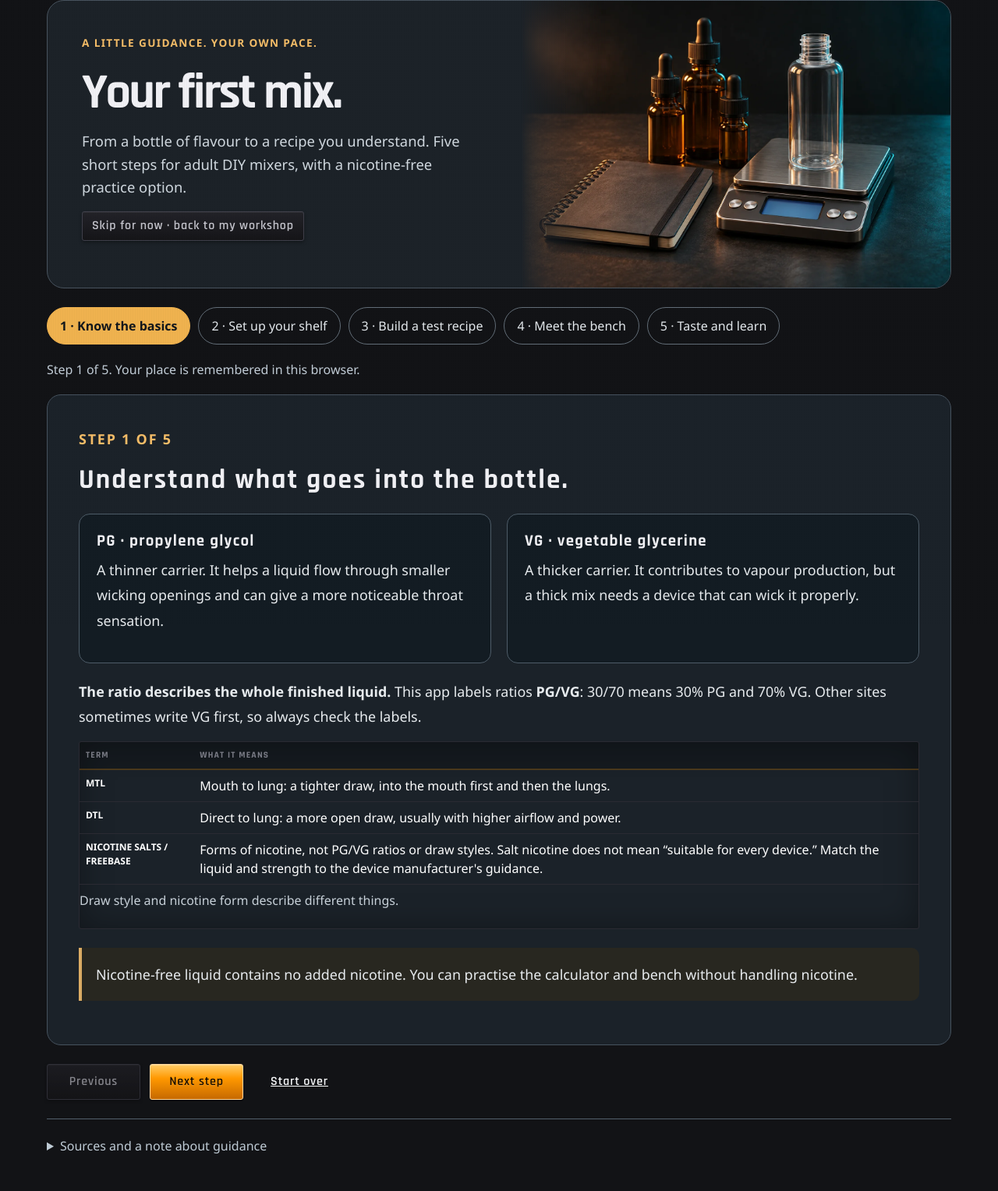
After one commit to Old-Goat-Vape/Vape-Workshop-Lab, a Flask app: template app/templates/tvw_first_mix.html in a window 1280 px wide. The commit adds this page. Shown: the whole page at 78% size. Run offline with Flask 3, Linux system fonts and the light colour scheme; the template is opened without the code that fills it, so the values that code supplies are empty; some libraries are stand-ins or nearby versions.

Commit message:
Add optional first-mix walkthrough and isolated zero-nicotine practice draft

```diff
--- a/app/routes/tvw_community.py
+++ b/app/routes/tvw_community.py
@@ -78,3 +78,9 @@ def bridge_to_lab():
         flash("Lab access is restricted to admin-level users.", "warning")
         return redirect(url_for("tvw_community.community_feed"))
     return redirect(url_for("dashboard_index"))
+
+
+@tvw_community_bp.route('/first-mix')
+@login_required
+def first_mix():
+    return render_template('tvw_first_mix.html')
--- a/app/routes/tvw_recipes.py
+++ b/app/routes/tvw_recipes.py
@@ -82,6 +82,8 @@ def _render_recipe_builder(
 @tvw_recipes_bp.route("/recipes/new")
 @login_required
 def tvw_recipe_new():
+    if request.args.get('practice') == '1':
+        return _render_recipe_builder(mode='create',form_values=dict(name='My first practice mix',visibility='private',status='wip',calc_target_ml='10',calc_target_nic='0',calc_pg_ratio='30',calc_vg_ratio='70'))
     return _render_recipe_builder(mode="create")
 
 
@@ -845,7 +847,8 @@ def tvw_recipe_save():
             flash("Recipe created successfully.", "success")
         else:
             flash(f"Saved as version {saved['version']}.", "success")
-        session['recipe_builder_saved'] = {'recipe_id': saved['recipe_id'], 'draft_key': f'tvw-recipe-draft:{user_id}:{recipe_id or "new"}'}
+        draft_slot = recipe_id or ('new-practice' if request.form.get('practice_mode') == '1' else 'new')
+        session['recipe_builder_saved'] = {'recipe_id': saved['recipe_id'], 'draft_key': f'tvw-recipe-draft:{user_id}:{draft_slot}'}
         return redirect(url_for("tvw_recipes.tvw_recipe_detail", slug=saved["slug"]))
     except sqlite3.OperationalError as exc:
         logger.exception(
--- /dev/null
+++ b/app/static/tvw-first-mix.css
@@ -0,0 +1,43 @@
+.first-mix{max-width:1160px;margin:auto;color:#e7ebee}
+.first-mix-hero{display:grid;grid-template-columns:1.1fr 1fr;background:#1c2228;border:1px solid #48535e;border-radius:22px;overflow:hidden;margin-bottom:24px}
+.first-mix-hero>div{padding:clamp(22px,4vw,44px)}
+.first-mix-hero h1{font-size:clamp(2.2rem,5vw,4rem);font-weight:750;letter-spacing:-.04em}
+.first-mix-hero p:not(.first-mix-kicker){font-size:1.15rem;line-height:1.6;color:#d0d8df}
+.first-mix-hero img{width:100%;height:100%;object-fit:cover;mask-image:linear-gradient(to right,transparent,#000 20%)}
+.first-mix-kicker{font-size:.85rem;text-transform:uppercase;letter-spacing:.1em;color:#f5bd68;font-weight:700}
+.guide-steps{display:flex;flex-wrap:wrap;gap:10px}
+.guide-steps a{color:#e4e9ed;text-decoration:none;border:1px solid #626d77;border-radius:999px;padding:11px 16px;min-height:44px}
+.guide-steps a[aria-current]{background:#efb24f;color:#11161b;border-color:#efb24f;font-weight:700}
+.guide-progress{color:#c2cdd7;margin:20px 0}
+.guide-panel{padding:clamp(22px,4vw,40px);background:#1b2229;border:1px solid #46525e;border-radius:18px;margin:20px 0;scroll-margin-top:90px}
+.guide-panel[hidden]{display:none}
+.guide-panel h2{font-size:clamp(1.6rem,3vw,2.2rem);font-weight:700;margin-bottom:22px}
+.guide-panel h3{font-size:1.3rem}
+.guide-panel p,.guide-panel li{font-size:1.12rem;line-height:1.8}
+.guide-panel li{padding-left:5px;margin-bottom:14px}
+.guide-pair{display:grid;grid-template-columns:1fr 1fr;gap:20px;margin:20px 0}
+.guide-pair article,.guide-example{padding:22px;border:1px solid #4e5c68;border-radius:14px;background:#131c23}
+.guide-note{padding:18px;border-left:4px solid #dbac64;background:#282720;border-radius:0 10px 10px 0;margin-top:24px}
+.guide-actions{display:flex;gap:12px;flex-wrap:wrap}
+.guide-equation{display:grid;grid-template-columns:1fr 1fr 1fr;gap:12px;margin:22px 0}
+.guide-equation>*{background:#23323c;padding:16px;border-radius:10px}
+.guide-equation strong{grid-column:1/-1;background:#254238;color:#c5efda}
+.guide-controls{display:flex;gap:12px;align-items:center;flex-wrap:wrap;margin:24px 0}
+.guide-controls[hidden]{display:none}
+.guide-controls .btn{min-height:46px;min-width:120px}
+.guide-sources{color:#bfcbd5;border-top:1px solid #52606c;padding:22px 0}
+.guide-sources a{color:#a5d9ec}
+.guide-panel .text-secondary{color:#c5cdd6!important}
+.guide-panel details summary{min-height:44px;cursor:pointer;line-height:1.6}
+.guide-panel a:focus-visible,.guide-steps a:focus-visible{outline:3px solid #8fe0ff;outline-offset:4px}
+.guide-panel:focus{outline:none}
+.guide-panel caption{color:#c7d0d8}
+@media(max-width:700px){.first-mix-hero{grid-template-columns:1fr}
+.first-mix-hero img{height:170px;mask-image:linear-gradient(to bottom,transparent,#000 20%)}
+.guide-pair,.guide-equation{grid-template-columns:1fr}
+.guide-equation strong{grid-column:auto}
+.guide-steps{gap:8px}
+.guide-steps a{font-size:.95rem;padding:10px 12px}
+.guide-panel{padding:22px}
+.guide-panel ol{padding-left:22px}
+}
--- /dev/null
+++ b/app/static/tvw-first-mix.js
@@ -0,0 +1,29 @@
+(() => {
+  const root=document.querySelector('.first-mix');
+  if(!root)return;
+  const panels=Array.from(root.querySelectorAll('.guide-panel'));
+  const links=Array.from(root.querySelectorAll('.guide-steps a'));
+  const controls=root.querySelector('.guide-controls');
+  const previous=document.getElementById('guidePrevious'),next=document.getElementById('guideNext');
+  const complete=document.getElementById('guideComplete'),status=document.getElementById('guideProgress');
+  const key=`tvw-first-mix:v1:${root.dataset.guideUser}`;
+  let index=0,done=false,storage=true;
+  try{const saved=JSON.parse(localStorage.getItem(key));if(saved&&Number.isInteger(saved.step)&&saved.step>=0&&saved.step<panels.length){index=saved.step;done=saved.done===true;}}catch(_){storage=false;}
+  const save=()=>{try{localStorage.setItem(key,JSON.stringify({step:index,done}));}catch(_){storage=false;}};
+  const show=(target,focus=true)=>{
+    index=Math.max(0,Math.min(panels.length-1,target));
+    panels.forEach((panel,n)=>{panel.hidden=n!==index;});
+    links.forEach((link,n)=>{if(n===index)link.setAttribute('aria-current','step');else link.removeAttribute('aria-current');});
+    previous.disabled=index===0;next.hidden=index===panels.length-1;complete.hidden=index!==panels.length-1;
+    save();
+    status.textContent=done?'Walkthrough complete. Revisit any step whenever you need it.':`Step ${index+1} of ${panels.length}. ${storage?'Your place is remembered in this browser.':'Browser storage is unavailable; your place is kept only while this page stays open.'}`;
+    if(focus){history.replaceState(null,'',`#guide-${index+1}`);panels[index].focus();}
+  };
+  links.forEach((link,n)=>link.addEventListener('click',event=>{event.preventDefault();show(n);}));
+  previous.addEventListener('click',()=>show(index-1));next.addEventListener('click',()=>show(index+1));
+  complete.addEventListener('click',()=>{done=true;show(index,false);});
+  document.getElementById('guideRestart').addEventListener('click',()=>{done=false;show(0);});
+  controls.hidden=false;
+  const hash=location.hash.match(/^#guide-([1-5])$/);if(hash)index=Number(hash[1])-1;
+  show(index,false);
+})();
--- a/app/templates/base_public.html
+++ b/app/templates/base_public.html
@@ -70,6 +70,7 @@
                     <div class="tvw-user-menu-panel">
                         <a class="tvw-user-menu-link" href="{{ url_for('tvw_recipes.tvw_recipe_library', mine=1) }}">My recipes</a>
                         <a class="tvw-user-menu-link" href="{{ url_for('tvw_recipes.tvw_stash') }}">My stash</a>
+                        <a class="tvw-user-menu-link" href="{{ url_for('tvw_community.first_mix') }}">Your first mix guide</a>
                         <a class="tvw-user-menu-link" href="{{ url_for('tvw_recipes.tvw_what_can_i_make') }}">What can I make</a>
                         <a class="tvw-user-menu-link" href="{{ url_for('tvw_recipes.tvw_my_mixes') }}">My mixes</a>
                         {% if can_access_tvw_admin %}
--- a/app/templates/tvw_community_home.html
+++ b/app/templates/tvw_community_home.html
@@ -9,6 +9,10 @@
     <p class="tvw-dashboard-lead">A little inspiration. Your next great mix.</p>
   </header>
 
+  <aside class="tvw-first-mix-invite d-flex flex-wrap justify-content-between align-items-center gap-3 p-3 mb-4 rounded border border-secondary">
+    <div><strong>New to mixing?</strong><span class="d-block text-secondary">Set up your ingredients, understand the numbers and make your first small test.</span></div>
+    <a class="btn btn-outline-warning" href="{{ url_for('tvw_community.first_mix') }}">Your first mix →</a>
+  </aside>
   <div class="tvw-bench-grid">
     <article class="tvw-bench-hero">
       <div class="tvw-bench-copy">
--- /dev/null
+++ b/app/templates/tvw_first_mix.html
@@ -0,0 +1,35 @@
+{% extends "base_public.html" %}
+{% block title %}Your first mix | The Vape Workshop Calculator{% endblock %}
+{% block content %}
+<link rel="stylesheet" href="{{ url_for('static',filename='tvw-first-mix.css') }}">
+<div class="first-mix" data-guide-user="{{ session.get('user_id') }}">
+<header class="first-mix-hero"><div><p class="first-mix-kicker">A little guidance. Your own pace.</p><h1>Your first mix.</h1><p>From a bottle of flavour to a recipe you understand. Five short steps for adult DIY mixers, with a nicotine-free practice option.</p><a class="btn btn-outline-light" href="{{ url_for('tvw_community.community_feed') }}">Skip for now · back to my workshop</a></div><img src="{{ url_for('static',filename='img/dashboard/mixing-bench.webp') }}" width="1536" height="1024" alt="Bottles and a precision scale ready on a mixing bench"></header>
+<nav class="guide-steps" aria-label="Walkthrough steps"><a href="#guide-1">1 · Know the basics</a><a href="#guide-2">2 · Set up your shelf</a><a href="#guide-3">3 · Build a test recipe</a><a href="#guide-4">4 · Meet the bench</a><a href="#guide-5">5 · Taste and learn</a></nav>
+<p id="guideProgress" class="guide-progress" role="status">Read in order or jump to what you need. Nothing here starts a mix or changes your ingredients.</p>
+<section id="guide-1" class="guide-panel" tabindex="-1"><p class="first-mix-kicker">Step 1 of 5</p><h2>Understand what goes into the bottle.</h2>
+<div class="guide-pair"><article><h3>PG · propylene glycol</h3><p>A thinner carrier. It helps a liquid flow through smaller wicking openings and can give a more noticeable throat sensation.</p></article><article><h3>VG · vegetable glycerine</h3><p>A thicker carrier. It contributes to vapour production, but a thick mix needs a device that can wick it properly.</p></article></div>
+<p><strong>The ratio describes the whole finished liquid.</strong> This app labels ratios <strong>PG/VG</strong>: 30/70 means 30% PG and 70% VG. Other sites sometimes write VG first, so always check the labels.</p>
+<div class="table-responsive"><table class="table table-dark"><caption>Draw style and nicotine form describe different things.</caption><thead><tr><th>Term</th><th>What it means</th></tr></thead><tbody><tr><th>MTL</th><td>Mouth to lung: a tighter draw, into the mouth first and then the lungs.</td></tr><tr><th>DTL</th><td>Direct to lung: a more open draw, usually with higher airflow and power.</td></tr><tr><th>Nicotine salts / freebase</th><td>Forms of nicotine, not PG/VG ratios or draw styles. Salt nicotine does not mean “suitable for every device.” Match the liquid and strength to the device manufacturer's guidance.</td></tr></tbody></table></div>
+<p class="guide-note">Nicotine-free liquid contains no added nicotine. You can practise the calculator and bench without handling nicotine.</p>
+</section>
+<section id="guide-2" class="guide-panel" tabindex="-1"><p class="first-mix-kicker">Step 2 of 5</p><h2>Start with what you actually have.</h2><ol><li>Open the flavour library. Search by flavour and manufacturer, then check the exact version—V1 and V2 can be different flavours.</li><li>Open the flavour and choose <strong>Add to stash</strong>. Enter the quantity you really have in ml, then save it. Add your other concentrates the same way.</li><li>Keep labelled PG, VG and any nicotine base beside the recipe setup. The flavour stash is for concentrates; nicotine strength and carrier are entered in the recipe calculator and checked again before mixing.</li></ol>
+<div class="guide-actions"><a class="btn btn-outline-warning" href="{{ url_for('tvw_recipes.tvw_flavours') }}" target="_blank" rel="noopener">Open flavour library in a new tab</a><a class="btn btn-outline-light" href="{{ url_for('tvw_recipes.tvw_stash') }}" target="_blank" rel="noopener">Check my stash</a></div>
+<details class="mt-3"><summary>If you will use nicotine later</summary><p class="mt-3">Read the bottle label. <strong>Nicotine base (mg/ml)</strong> is the strength of that stock bottle; <strong>Target nicotine strength (mg/ml)</strong> is what you want in the finished mix. These are different numbers. Do not guess an unlabelled strength or treat a percentage as mg/ml.</p><p>Set <strong>Nicotine carrier</strong> to PG or VG to match the label. If the base uses a mixed carrier the app cannot represent, stop and get that resolved rather than picking an approximation.</p></details>
+<p class="guide-note">Nicotine-containing liquid can cause poisoning through exposure. Avoid skin/eye contact, follow the product's handling instructions and keep liquids closed and away from children and pets. For an exposure, seek local poison-service or medical advice promptly. The first practice option below is 0 mg/ml.</p>
+</section>
+<section id="guide-3" class="guide-panel" tabindex="-1"><p class="first-mix-kicker">Step 3 of 5</p><h2>Make a small recipe you can check.</h2><ol><li>Use the practice button below to open a <strong>private, 10 ml, 0 mg/ml</strong> draft. Nothing is saved or mixed just by opening it.</li><li>Give it a name and choose flavours you own. Start from the concentrate supplier's guidance or a recipe you trust. Recipe usage averages are observations, not single-flavour testing instructions.</li><li>Enter each flavour's percentage. Check <strong>Batch size</strong>, <strong>Target nicotine strength</strong>, <strong>PG %</strong> and <strong>VG %</strong>. For this nicotine-free practice, keep the target at 0.</li><li>Review <strong>Estimated final PG/VG</strong> and the ingredient amounts before saving. If the recipe cannot reach your chosen ratio, change the inputs rather than ignoring the warning.</li></ol>
+<div class="guide-example"><h3>Where did the concentrate's PG go?</h3><p><strong>Arithmetic example only—not a recommended flavour percentage:</strong> a 10 ml, 30/70 PG/VG, nicotine-free mix has room for 3 ml PG and 7 ml VG. If the example concentrate contributes 1 ml of PG, you only add another 2 ml of plain PG.</p><div class="guide-equation"><span>1 ml PG from flavour</span><span>+ 2 ml plain PG</span><span>+ 7 ml VG</span><strong>= 10 ml at 30/70 PG/VG</strong></div><p>The calculator includes carrier from concentrates and nicotine. Check carrier assumptions where shown; an unknown carrier is not a verified measurement. Percentages are by volume, while the bench's gram targets use ingredient density—do not treat 1 ml as 1 g for every ingredient.</p></div>
+<div class="guide-actions"><a class="btn btn-warning" href="{{ url_for('tvw_recipes.tvw_recipe_new',practice=1) }}" target="_blank" rel="noopener">Open my 10 ml · 0 mg practice draft</a></div><p class="text-secondary mt-3">The practice defaults are editable. Recheck them before a real mix. This practice draft uses its own browser draft slot, separate from your usual new-recipe draft.</p>
+</section>
+<section id="guide-4" class="guide-panel" tabindex="-1"><p class="first-mix-kicker">Step 4 of 5</p><h2>Your recipe becomes a mixing bench.</h2><ol><li>Save the recipe, open it, and choose <strong>Start guided mix</strong>. Confirm the actual batch size, nicotine settings and PG/VG targets before starting.</li><li>Set out a suitable bottle, ingredients and a working scale. Follow each on-screen tare and pour instruction. The right tray is waiting, the middle is in use, and the left is finished.</li><li><strong>If nicotine is included, nicotine is always first.</strong> Resolve any nicotine mistake before adding other ingredients. For a 0 mg mix, there is no nicotine pour.</li><li>Enter the real scale reading after a pour. If you make a mistake, pause and use the bench's recovery instructions. Do not hide an overpour by entering the target reading or taring during recovery.</li><li>Confirm when the ingredient bottle has been moved aside, then continue. The receiving-bottle fill is an estimate from recorded amounts, not a live scale connection.</li></ol><p class="guide-note">The walkthrough does not change recovery rules. The live bench tells you what to do for the actual ingredient and reading.</p>
+<a class="btn btn-outline-warning" href="{{ url_for('tvw_recipes.tvw_recipe_library',mine=1) }}" target="_blank" rel="noopener">Open my saved recipes</a>
+</section>
+<section id="guide-5" class="guide-panel" tabindex="-1"><p class="first-mix-kicker">Step 5 of 5</p><h2>Give your next mix something to learn from.</h2><p>Label the finished bottle with its recipe, date and nicotine strength. Use the recipe's steep time as a starting point; “Not set” does not mean ready immediately.</p><p>For a single-flavour experiment, open that flavour's <strong>My tasting tests</strong>. Record the percentage, setup, actual steep age and what you taste. Add later tastings to the same test. These records stay private unless you explicitly share a preview as a community note.</p>
+<details><summary>What happens to my saved recipes during updates?</summary><p class="mt-3">Normal app updates are designed to preserve recipes saved in the database. Browser drafts are different: they live on that device and can disappear if browser storage is cleared. Save recipes you want to keep, and keep server backups during beta testing.</p><p>If a test mix is unfinished, use <strong>My mixes → Abandon</strong> to put it aside. It can be restored from Abandoned.</p></details>
+<div class="guide-actions mt-3"><button type="button" class="btn btn-warning" id="guideComplete" hidden>I've finished the walkthrough</button><a class="btn btn-outline-light" href="{{ url_for('tvw_community.community_feed') }}">Back to my workshop</a></div>
+</section>
+<div class="guide-controls" hidden><button type="button" class="btn btn-outline-light" id="guidePrevious">Previous</button><button type="button" class="btn btn-warning" id="guideNext">Next step</button><button type="button" class="btn btn-link link-light" id="guideRestart">Start over</button></div>
+<details class="guide-sources"><summary>Sources and a note about guidance</summary><p>This guide explains app controls, not a universal nicotine strength or a guarantee of suitability for your device. Product labels and device instructions matter.</p><ul><li><a href="https://support.innokin.com/hc/en-us/articles/4403072416275-How-to-choose-E-liquid" target="_blank" rel="noopener">Innokin: PG, VG and e-liquid components</a></li><li><a href="https://support.innokin.com/hc/en-us/articles/4403080416019-Vape-Styles-MTL-DTL-RDL" target="_blank" rel="noopener">Innokin: MTL and DTL draw styles</a></li><li><a href="https://www.fda.gov/consumers/consumer-updates/how-properly-store-e-liquids-and-prevent-accidental-exposure-e-liquids-children" target="_blank" rel="noopener">FDA: avoiding accidental e-liquid exposure</a></li></ul></details>
+</div>
+<script src="{{ url_for('static',filename='tvw-first-mix.js') }}" defer></script>
+{% endblock %}
--- a/app/templates/tvw_recipe_builder.html
+++ b/app/templates/tvw_recipe_builder.html
@@ -6,6 +6,8 @@
 <link rel="stylesheet" href="{{ url_for('static', filename='tvw-recipe-builder.css') }}">
 
 {% set fv = form_values or {} %}
+{% set practice_mode = not recipe and (request.args.get('practice') == '1' or request.form.get('practice_mode') == '1') %}
+{% if practice_mode %}<div class="alert alert-info">Practice draft: starts at 10 ml and 0 mg/ml. Check the targets before mixing; you can change them. <a href="{{ url_for('tvw_community.first_mix') }}">Return to your first mix guide</a>.</div>{% endif %}
 {% set vis = fv.get('visibility', (recipe.visibility if recipe else 'private')) %}
 {% set st = fv.get('status', (recipe.status if recipe else 'wip'))|lower %}
 {% set name_val = fv.get('name', (recipe.name if recipe else '')) %}
@@ -36,6 +38,7 @@
 
   <form enctype="multipart/form-data" method="post" action="{{ url_for('tvw_recipes.tvw_recipe_save') }}" id="recipeBuilderForm" novalidate>
     {% if recipe %}<input type="hidden" name="recipe_id" value="{{ recipe.id }}">{% endif %}
+    {% if practice_mode %}<input type="hidden" name="practice_mode" value="1">{% endif %}
     <div class="tvw-rb-draft-bar"><span id="draftStatus" role="status">Drafts save in this browser on this device.</span><span id="draftRecovery" hidden><button type="button" id="restoreDraft" class="btn btn-outline-info">Restore draft</button> <button type="button" id="discardDraft" class="btn btn-outline-secondary">Discard draft</button></span></div>
     <input type="hidden" name="target_ratio" id="targetRatioField" value="{{ ratio_val }}">
     <input type="hidden" name="calc_target_ml" id="calcTargetMlHidden" value="{{ fv.get('calc_target_ml', '60') }}">
@@ -273,7 +276,7 @@
     mode: {{ mode|tojson }},
     artworkOptions: {{ artwork_options|tojson }},
     defaultArtwork: {{ recipe_artwork()|tojson }},
-    draftKey: {{ ('tvw-recipe-draft:' ~ session.get('user_id') ~ ':' ~ (recipe.id if recipe else 'new'))|tojson }},
+    draftKey: {{ ('tvw-recipe-draft:' ~ session.get('user_id') ~ ':' ~ (recipe.id if recipe else ('new-practice' if practice_mode else 'new')))|tojson }},
     flavourCatalog: {{ flavour_options|tojson }},
     initialRows: [
       {% if flavour_rows %}
```
Also changed, not shown: app/tests/test_first_mix.js (added, +21 -0 lines), app/tests/test_first_mix.py (added, +50 -0 lines), app/tests/test_recipe_builder_create.py (+2 -0 lines), docs/FIRST_MIX_WALKTHROUGH_2026-11-13.md (added, +16 -0 lines).
